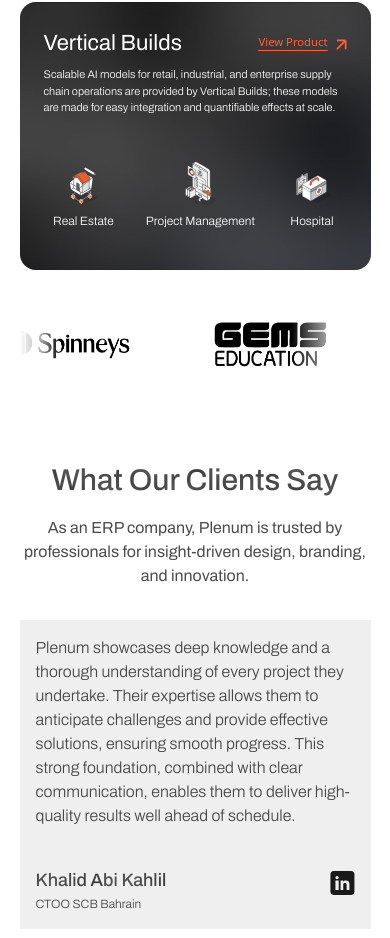
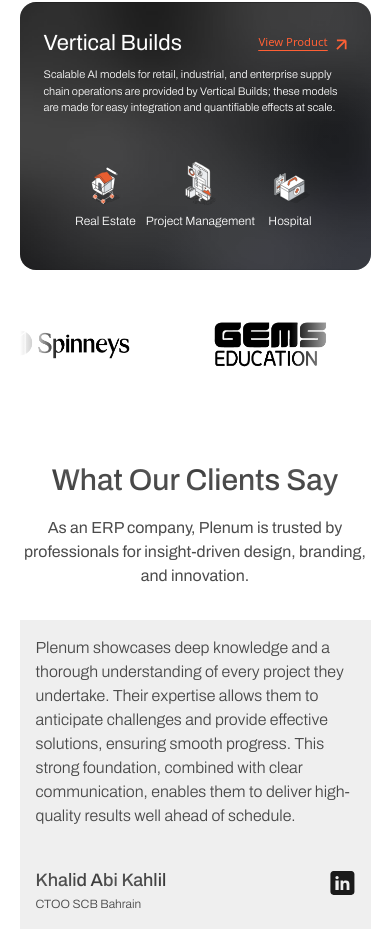
Before and after one commit to developers-xntric/Plenum, a Next.js app: page / in a window 390 px wide. Shown: the part 3368-4306 px from the top of the page. Built offline with nearby package versions, Linux system fonts and the light colour scheme.

Commit message:
icon changed and linked

```diff
--- a/src/app/(screens)/product/vertical-builds/page.jsx
+++ b/src/app/(screens)/product/vertical-builds/page.jsx
@@ -94,8 +94,11 @@ const VerticalBuilds = () => {
             <AISolutions title={"Develop Scalable Vertical Solutions. No Coding Required "}
                 paragraph={"Vertical Builds empowers your teams to launch customized, industry-ready applications through a low-code framework, cutting development time, reducing costs, and accelerating go-to-market across sectors."}
                 video={"/product/momentum2.mp4"} />
-            <TabsSection values={values} tabImages={tabImages} />
-            <div className="xl:pb-20">
+            <div id="project-management">
+
+                <TabsSection values={values} tabImages={tabImages} />
+            </div>
+            <div id="hospital" className="xl:pb-20">
                 <TabsSection para={"A comprehensive software solution designed to digitize and streamline every aspect of hospital operations, from patient care to backend administration.​"} heading={"Hospital Management System"} values={values2} tabImages={tabImages2} direction={"row-reverse"} />
             </div>
             <ArticleSlider />
--- a/src/components/homepage/house-ai-product.jsx
+++ b/src/components/homepage/house-ai-product.jsx
@@ -151,7 +151,7 @@ export default function HouseAIProduct({ heading, paragraph, card1Para, card2Par
                     "Scalable AI models for retail, industrial, and enterprise supply chain operations are provided by Vertical Builds; these models are made for easy integration and quantifiable effects at scale."}
                 </p>
               </div>
-              <div className="flex  justify-center gap-8 md:gap-12 items-start md:items-center py-4">
+              <div className="flex  justify-center gap-[10px] md:gap-12 items-start md:items-center py-4">
                 <div className="flex flex-col items-center justify-center">
                   <Image
                     src="/home/Real-Estate.svg"
@@ -163,7 +163,7 @@ export default function HouseAIProduct({ heading, paragraph, card1Para, card2Par
                   <p className="text-[12px] md:text-[16px] font-['Archivo'] text-center">Real Estate</p>
                 </div>
 
-                <div className="flex flex-col items-center justify-center">
+                <Link href={"/product//vertical-builds#project-management"} className="flex flex-col items-center justify-center">
                   <Image
                     src="/home/Project-Managment.svg"
                     alt="Real Estate"
@@ -172,8 +172,8 @@ export default function HouseAIProduct({ heading, paragraph, card1Para, card2Par
                     className="w-[50px] h-[55px] xl:w-[90px] xl:h-[110px]  md:w-[65px] md:h-[100px]"
                   />
                   <p className="text-[12px] md:text-[16px] font-['Archivo'] text-center">Project Management</p>
-                </div>
-                <div className="flex flex-col items-center justify-center">
+                </Link>
+                <Link href="/product/vertical-builds#hospital" className="flex flex-col items-center justify-center">
                   <Image
                     src="/home/Hospital.svg"
                     alt="Project Management"
@@ -182,7 +182,7 @@ export default function HouseAIProduct({ heading, paragraph, card1Para, card2Par
                     className="w-[50px] h-[55px] xl:w-[90px] xl:h-[110px] md:w-[120px] md:h-[100px]"
                   />
                   <p className="text-[12px] md:text-[16px] font-['Archivo'] text-center">Hospital</p>
-                </div>
+                </Link>
               </div>
 
 
```
